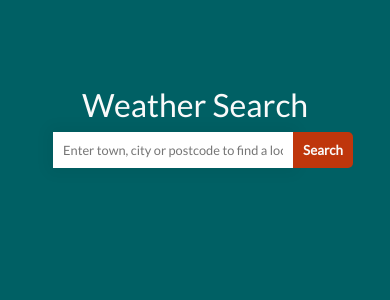
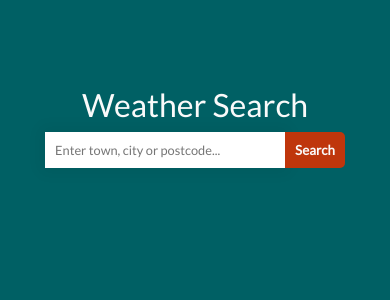
Before and after one commit to FraserACoutts/WeatherApp, a React (Create React App) app: page / in a window 390 px wide. Shown: the top 300 px of the page. Built offline with nearby package versions, Linux system fonts and the light colour scheme.

Commit message:
More changes for the responsive design

```diff
--- a/src/components/CurrentTemp.css
+++ b/src/components/CurrentTemp.css
@@ -38,3 +38,7 @@
 .temp-details .date {
     font-size: 1rem;
 }
+
+.forecast-text {
+    text-align: center;
+}
--- a/src/components/CurrentTemp.js
+++ b/src/components/CurrentTemp.js
@@ -7,7 +7,7 @@ const CurrentTemp = ({ current, location, forecasts, date }) => {
         return (
             <div>
                 <img alt={forecast.text} key={forecast.date_epoch} src={forecast.day.condition.icon} />
-                <p>{forecast.day.condition.text}</p>
+                <p className="forecast-text">{forecast.day.condition.text}</p>
             </div>
         );
     });
--- a/src/components/Search.css
+++ b/src/components/Search.css
@@ -14,6 +14,12 @@
 .error-message {
     padding-top: 10rem;
     border-bottom: 1px solid white;
+}
+
+@media only screen and (max-width: 600px) {
+    .error-message {
+        font-size: 1.2rem;
+    }
 }
 
 .main-content-items {
@@ -65,16 +71,17 @@
 
 .input {
     padding: 10px;
+    margin-left: 1rem;
     border: none;
     box-shadow: 0 0 15px 4px rgba(0, 0, 0, 0.06);
     font-size: 0.8rem;
     width: 23rem;
-    margin-left: 1rem;
     color: #212121;
 }
 
 @media only screen and (max-width: 600px) {
     .input {
         width: 15rem;
+        margin-left: 0;
     }
 }
--- a/src/components/Search.js
+++ b/src/components/Search.js
@@ -17,7 +17,7 @@ class SearchLocation extends React.Component {
                 <form className="form" onSubmit={this.onFormSubmit}>
                     <input
                         className="input"
-                        placeholder="Enter town, city or postcode to find a location."
+                        placeholder="Enter town, city or postcode..."
                         type="text"
                         value={this.state.term}
                         onChange={(e) => this.setState({ term: e.target.value })}
```
